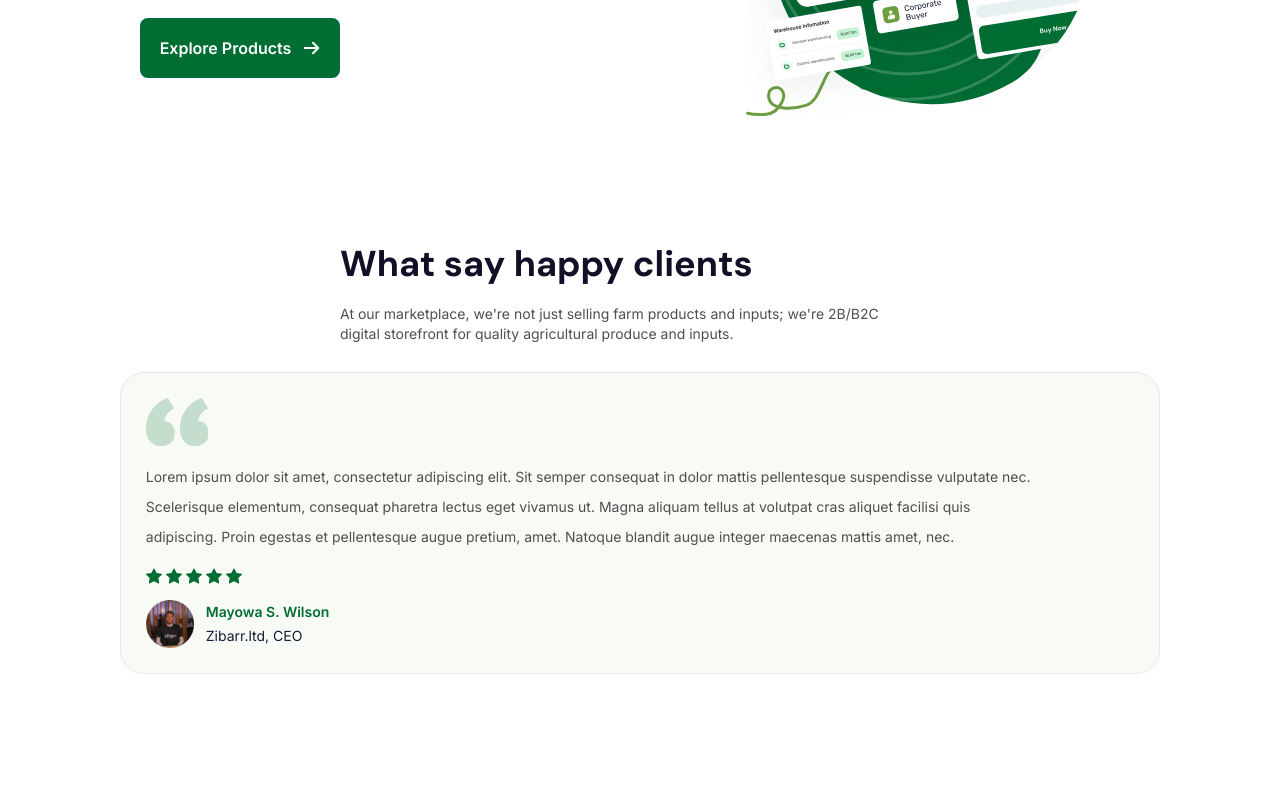
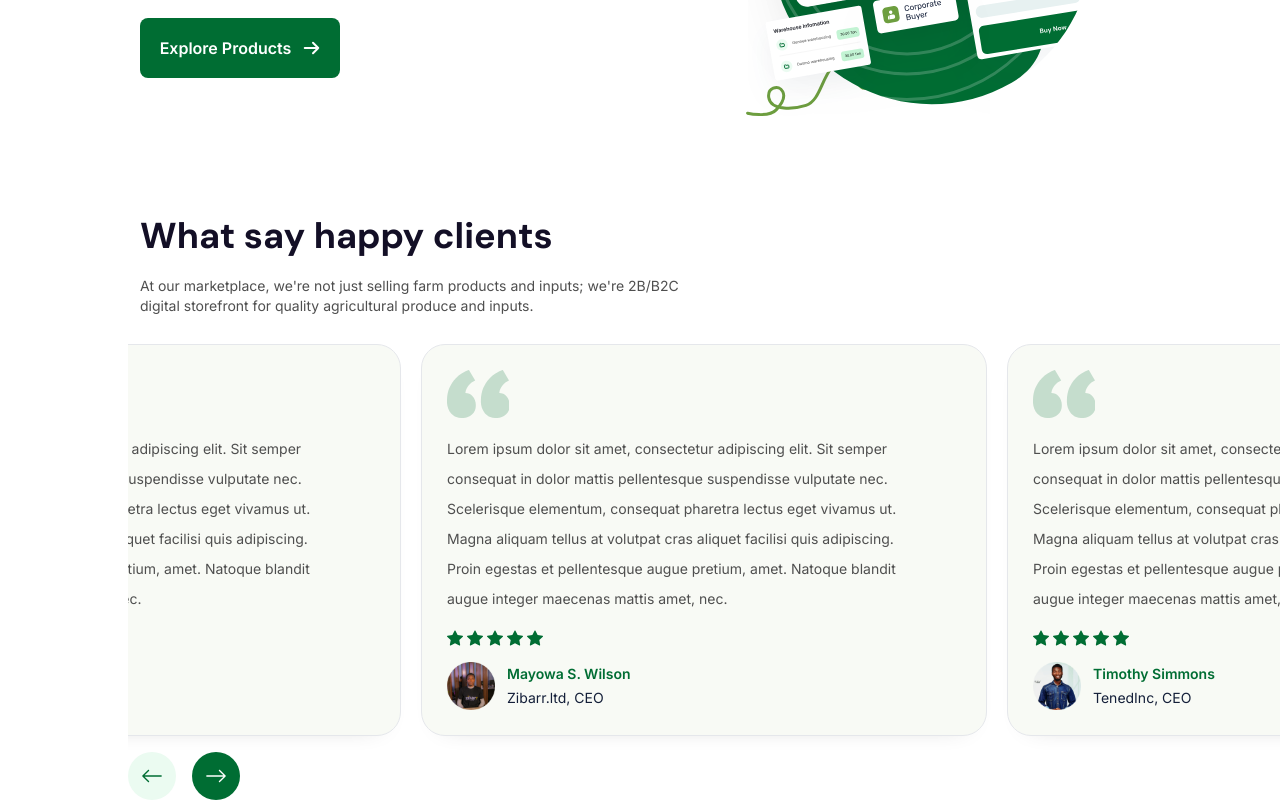
Before and after one commit to Abideen-program/agromarket, a Next.js app: page / in a window 1280 px wide. Shown: the part 1914-2714 px from the top of the page. Before the commit the page ends 2616 px from the top, so only its background shows below. Built offline with nearby package versions, Linux system fonts and the light colour scheme; what @xpd/tailwind-3dtransforms would draw is missing.

Commit message:
swiper fixed

```diff
--- a/src/components/Client/Client.tsx
+++ b/src/components/Client/Client.tsx
@@ -18,8 +18,8 @@ const Sans = DM_Sans({ subsets: ["latin"] });
 
 const Client = () => {
   return (
-    <div className="p-7 flex flex-col gap-7 mt-10">
-      <div className="flex flex-col md:items-center gap-7 xl:w-[800px] 2xl:w-[1000px] mx-auto">
+    <div className="px-7 md:px-0 flex flex-col gap-7 mt-10">
+      <div className="flex flex-col md:flex-row md:justify-between  gap-7 xl:w-[800px] 2xl:w-[1000px] mx-auto">
         <div className="flex flex-col gap-4 md:w-[600px]">
           <h2
             className={`${Sans.className} font-bold text-xl xs:text-2xl xl:text-3xl 2xl:text-4xl xl:leading-[44px] 2xl:leading-[48px] text-[#130F26]`}
@@ -34,11 +34,14 @@ const Client = () => {
             inputs.
           </p>
         </div>
+
+        {/* <SwiperButton /> */}
       </div>
 
+      <div className="md:w-[90%] md:ml-auto">
         <Swiper
-        className="swiper-container w-full md:w-[85%] md:mx-auto"
-        spaceBetween={10}
+          className="swiper-container w-full"
+          spaceBetween={20}
           centeredSlides={true}
           // navigation={true}
           modules={[Autoplay, Pagination, Navigation]}
@@ -46,10 +49,17 @@ const Client = () => {
             delay: 3000,
             disableOnInteraction: false,
           }}
+          // slidesPerView={1}
           // pagination={{
           //   clickable: true,
           //   dynamicBullets: true,
           // }}
+          breakpoints={{
+            1024: {
+              slidesPerView: 2,
+              // spaceBetween: 100,
+            },
+          }}
         >
           <SwiperSlide>
             <ClientItem
@@ -73,8 +83,20 @@ const Client = () => {
             />
           </SwiperSlide>
 
+          <SwiperSlide>
+            <ClientItem
+              description={
+                "Lorem ipsum dolor sit amet, consectetur adipiscing elit. Sit semper consequat in dolor mattis pellentesque suspendisse vulputate nec. Scelerisque elementum, consequat pharetra lectus eget vivamus ut. Magna aliquam tellus at volutpat cras aliquet facilisi quis adipiscing. Proin egestas et pellentesque augue pretium, amet. Natoque blandit augue integer maecenas mattis amet, nec."
+              }
+              name={"Timothy Simmons"}
+              title={"TenedInc, CEO"}
+              icon={iconImages.Timo}
+            />
+          </SwiperSlide>
+
           <SwiperButton />
         </Swiper>
+      </div>
     </div>
   );
 };
--- a/src/components/Client/ClientItem.tsx
+++ b/src/components/Client/ClientItem.tsx
@@ -9,7 +9,7 @@ const Sans = DM_Sans({ subsets: ["latin"] });
 const ClientItem = ({ description, name, title, icon }: ClientItems) => {
   const stars: any = [1, 2, 3, 4, 5].fill(iconImages.Star);
   return (
-    <div className="perspective-1200  md:h-fit flex flex-col justify-center">
+    <div className="perspective-1200 md:h-fit flex flex-col justify-center">
       <div className="flex flex-col gap-4 border rounded-3xl p-[25px] bg-[#F8FAF5] transition-all duration-300 ease-in hover:transform hover:-rotate-y-12 hover:shadow-md shadow-[0_10px_25px_-24px_rgb(0,0,0,0.3)]">
         <Image src={iconImages.Quote} alt="qoute" className="opacity-20" />
         <p
--- a/src/components/Client/SwiperButton.tsx
+++ b/src/components/Client/SwiperButton.tsx
@@ -6,7 +6,7 @@ const SwiperButton = () => {
   const swiper = useSwiper();
 
   return (
-    <div className="flex md:hidden items-center gap-4 mt-4">
+    <div className="flex items-center gap-4 mt-4">
       <div
         className="w-12 h-12 rounded-full flex flex-col items-center justify-center bg-[#EBFBF1] cursor-pointer"
         onClick={() => swiper.slidePrev()}
```
Lines whose indentation alone changed are shown as unchanged.
